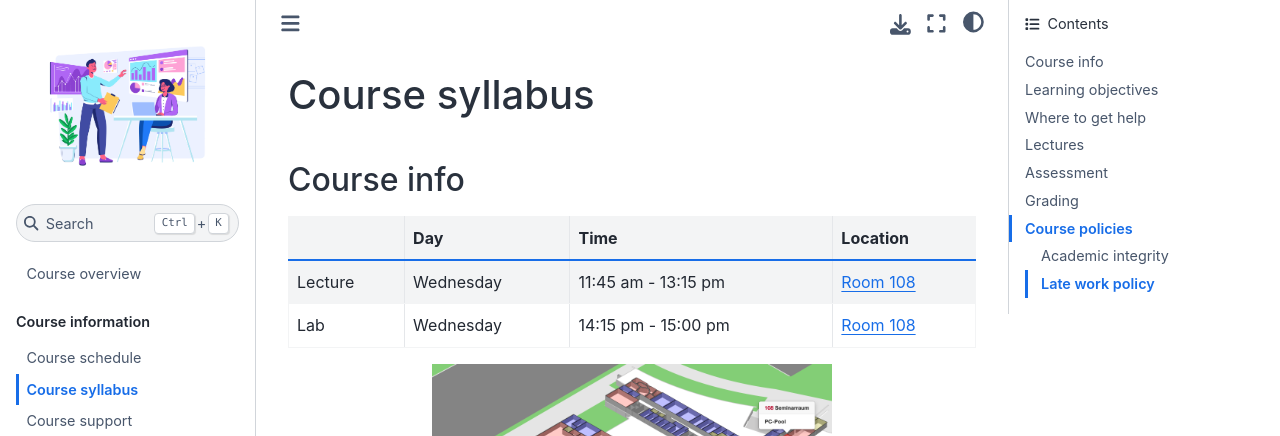
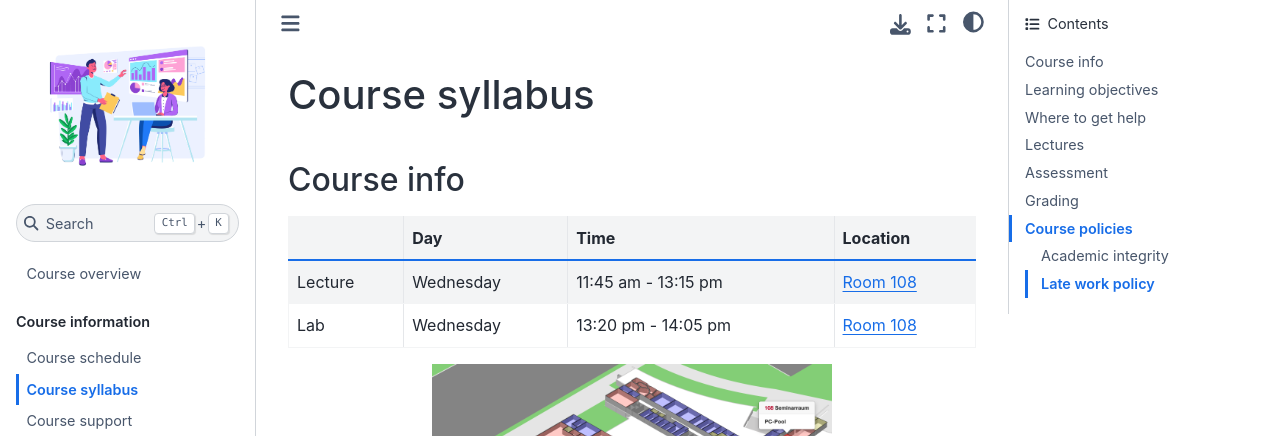
Before and after one commit to kirenz/om2, a Jupyter Book: the page built from docs/course-syllabus.md, in a window 1280 px wide and 900 px high. Shown: the top 436 px of the window. Built offline with Jupyter Book 1.0.4 settings and Sphinx 7.4.7 and the Sphinx Book theme 1.1.4, drawn with Linux system fonts in a browser that asks for light colours; comment, search, counter and statistics services are not loaded.

Commit message:
Update course-syllabus.md

````diff
--- a/docs/course-syllabus.md
+++ b/docs/course-syllabus.md
@@ -7,7 +7,7 @@
 |           | Day       | Time                  | Location    |
 |-----------|-----------|-------------------    |-------------|
 | Lecture   | Wednesday | 11:45 am - 13:15 pm   |  [Room 108](https://www.hdm-stuttgart.de/horst)  |
-| Lab       | Wednesday | 14:15 pm - 15:00 pm   |  [Room 108](https://www.hdm-stuttgart.de/horst)  |
+| Lab       | Wednesday | 13:20 pm - 14:05 pm   |  [Room 108](https://www.hdm-stuttgart.de/horst)  |
 
 
 ```{image} ../_static/img/room-108.png
````
